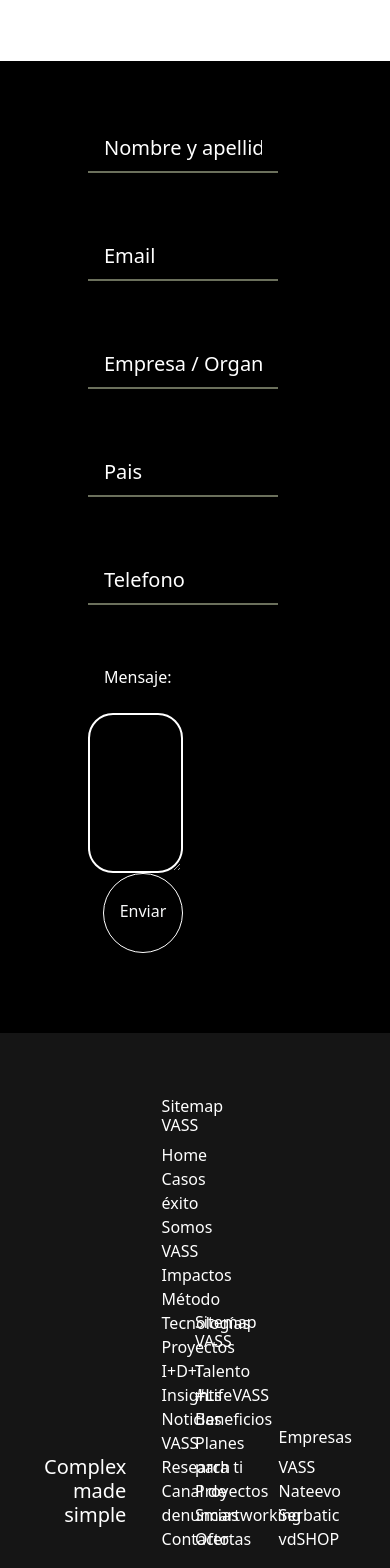
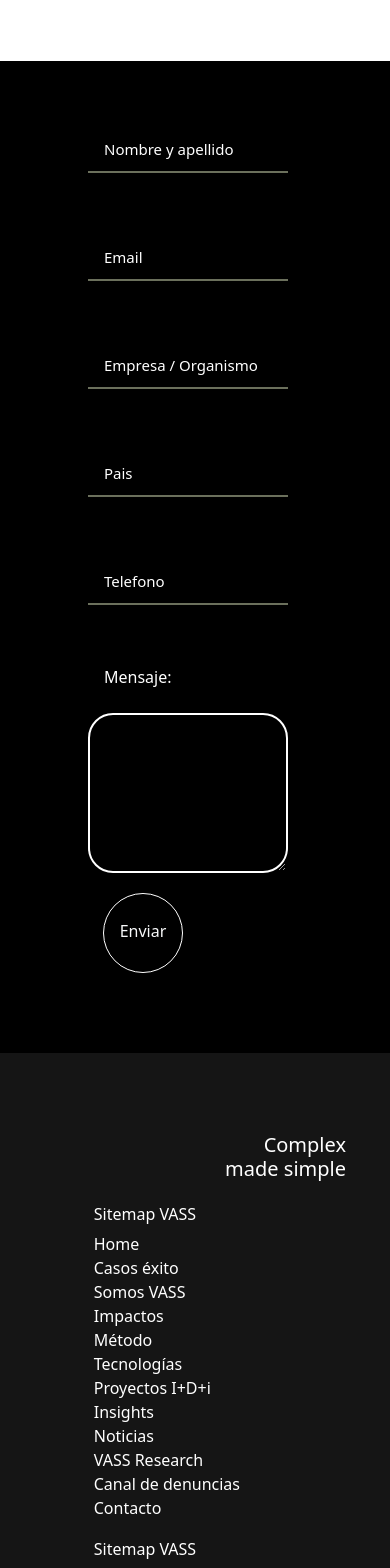
Before and after one commit to Skraitt/vass, a React app: page / in a window 390 px wide. Shown: the part 420-1988 px from the top of the page. Built offline with nearby package versions, Linux system fonts and the light colour scheme.

Commit message:
Se corrigio la vista en diferentes resoluciones

```diff
--- a/src/assets/styles/components/footer.scss
+++ b/src/assets/styles/components/footer.scss
@@ -21,9 +21,10 @@
       color: white;
     }
   }
-
-  &__section{
-    padding-left: 15%;
+  &__container{
+    &__links{
+      padding-left: 8%;
+    }
   }
 }
 
--- a/src/assets/styles/media.scss
+++ b/src/assets/styles/media.scss
@@ -1,14 +1,44 @@
+@media screen and (max-width:530px){
+  .footer__container{
+    &__cols{
+      max-width: 320px;
+      flex-direction: column;
+      align-items:flex-start;
+      padding: 0px;
+    }
+  }
+  .consider{
+    &__container{
+
+    }
+    &__input{
+      min-width: 200px;
+      &::placeholder{
+        font-size: 15px;
+      }
+      &--textarea{
+        min-width: 200px;
+        margin-bottom: 20px;
+      }
+    }
+
+  }
+}
 @media screen and (max-width:768px){
   .section__container{
     flex-direction: column;
   }
+
   .footer__container{
-    align-items: flex-end;
+    flex-direction: column;
     &__logo{
-      align-items: flex-start;
+      align-self: flex-end;
+    }
+    &__cols{
+      width: 480px !important;
     }
     &__links{
-
+      margin: 20px;
     }
   }
   .footer__final{
@@ -54,5 +84,4 @@
       padding: 0px;
     }
   }
-
 }
--- a/src/components/Footer.jsx
+++ b/src/components/Footer.jsx
@@ -11,12 +11,13 @@ export default function Footer() {
   return (
     <div className="footer container-fluid bg-lightdark p-0">
       <section className="container-xxl py-5">
-        <div className="footer__container row-cols-4 d-flex p-3 ">
+        <div className="footer__container row-cols-2 d-flex p-3 ">
           <section className="footer__container__logo p-3 col-sm-1 d-flex justify-content-between  flex-column">
             <h5 className="text-right font-weight-bold text-white footer__title">Complex made simple</h5>
             <img className="footer__container__logo--logo align-self-end d-none d-md-block " src={logo} alt="Vass" />
           </section>
-          <section className="footer__container__links col-sm-5 d-flex  flex-column footer__section">
+          <section className="footer__container__cols container-fluid d-flex  m-0 col-md-11 row row-cols-auto">
+            <div className="footer__container__links col-md-5 d-flex  flex-column footer__section pl-3">
               <h6 className="font-weight-bold d-flex text-white">Sitemap VASS</h6>
               <a className="footer__links" href="">Home</a>
               <a className="footer__links" href="">Casos éxito</a>
@@ -30,8 +31,8 @@ export default function Footer() {
               <a className="footer__links" href="">VASS Research</a>
               <a className="footer__links" href="">Canal de denuncias</a>
               <a className="footer__links" href="">Contacto</a>
-          </section>
-          <section className="footer__container__links col-sm-4 d-flex flex-column">
+            </div>
+            <div className="footer__container__links col-md-4 d-flex flex-column pl-5">
               <h6 className="font-weight-bold text-white">Sitemap VASS</h6>
               <a className="footer__links" href="">Talento</a>
               <a className="footer__links" href="">#LifeVASS</a>
@@ -40,8 +41,8 @@ export default function Footer() {
               <a className="footer__links" href="">Proyectos</a>
               <a className="footer__links" href="">Smartworking</a>
               <a className="footer__links" href="">Ofertas</a>
-          </section>
-          <section className="col-md-2 footer__container__links  d-flex flex-column justify-content-between">
+            </div>
+            <div className="col-md-3 footer__container__links  d-flex flex-column justify-content-between align-items-end">
               <div>
                 <h6 className="font-weight-bold text-white">Empresas</h6>
                 <a className="footer__links" href="">VASS</a>
@@ -54,6 +55,7 @@ export default function Footer() {
                 <img className="companies__icon m-1" src={icon2} alt="" />
                 <img className="companies__icon m-1" src={icon3} alt="" />
                 <img className="companies__icon m-1" src={icon4} alt="" />
+              </div>
             </div>
           </section>
         </div>
```
Lines whose indentation alone changed are shown as unchanged.
